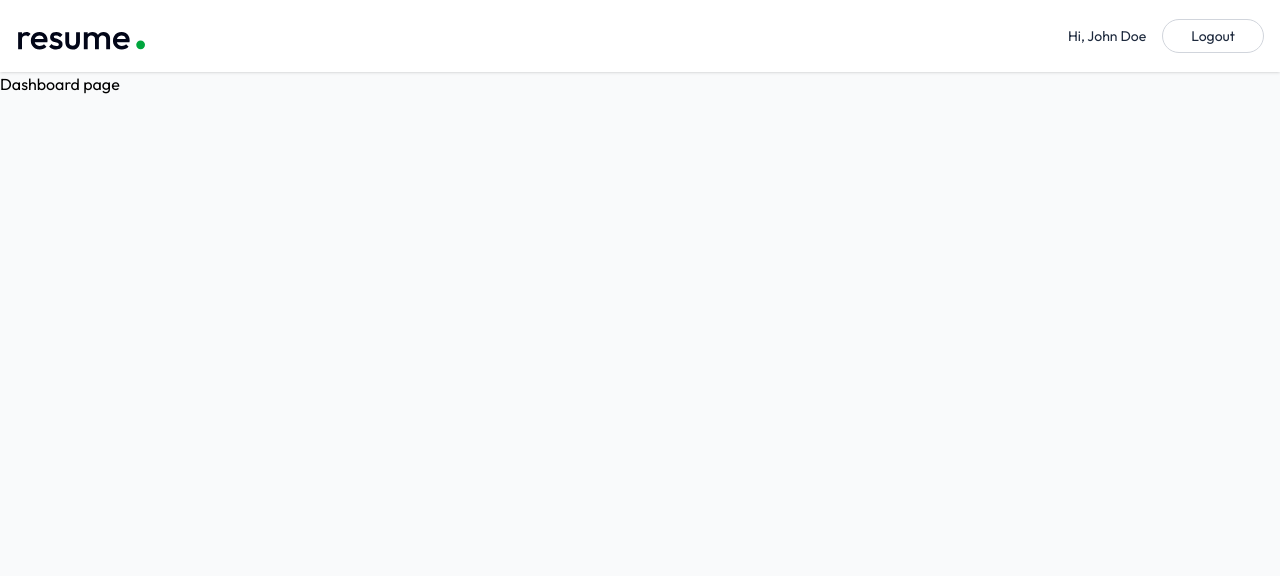
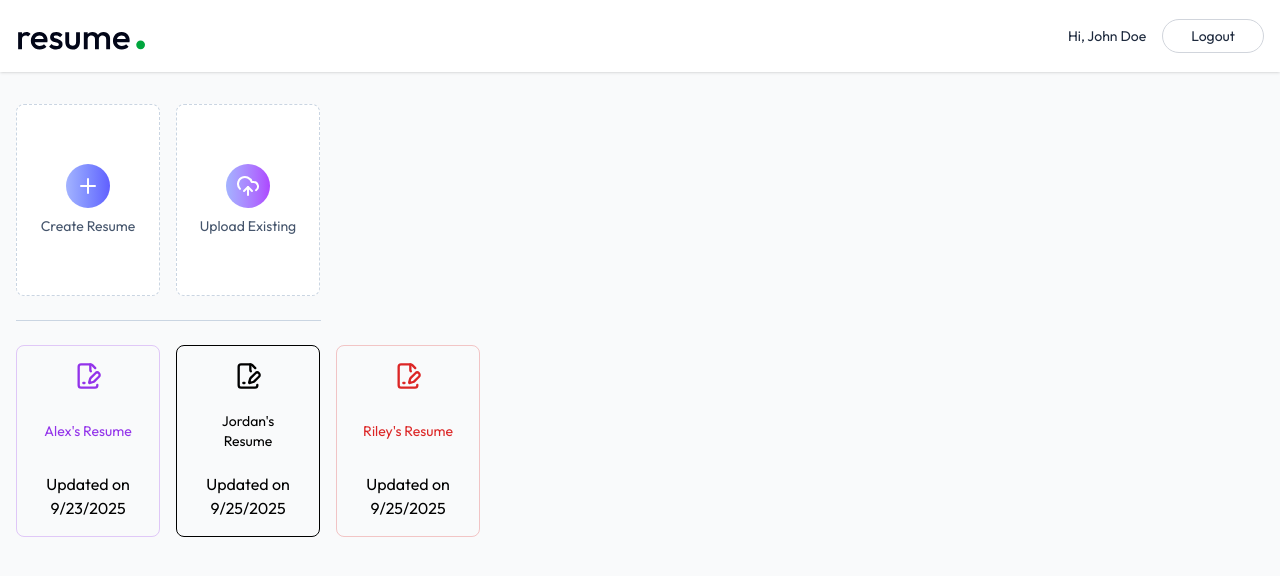
Before and after one commit to rohitmoger11-cyber/resume-builder, a React (Vite) app in the folder client/: page /app in a window 1280 px wide. Shown: the top 576 px of the page. Built offline with nearby package versions, Linux system fonts and the light colour scheme.

Commit message:
Third commit

```diff
--- a/client/src/pages/Dashboard.jsx
+++ b/client/src/pages/Dashboard.jsx
@@ -1,9 +1,61 @@
 import React from "react";
+import { FilePenLineIcon, PencilIcon, PlusIcon, TrashIcon, UploadCloudIcon } from "lucide-react";
+import { useState , useEffect } from "react";
+import {dummyResumeData} from '../assets/assets'
 
 const Dashboard = () => {
+
+  const colors=["#9333ea","#97706","#dc2626","#0284c7","#16a34a"]
+  const [allResumes, setAllResumes] = useState([])
+  const loadAllResumes = async () => {
+    setAllResumes(dummyResumeData)
+  }
+
+  useEffect(() => {
+    loadAllResumes();
+  }, []);
+
   return (
     <div>
-      <h1>Dashboard page</h1>
+      <div className='max-w-7xl mx-auto px-4 py-8'>
+        <p className='text-2xl font-medium mb-6 bg-gradient-to-r from-slate-500 to-slate-700 bg-clip-text text-transparent sm:hidden'>
+          welcome, Jon Doe
+        </p>
+        <div className='flex gap-4'>
+          <button className='w-full bg-white sm:max-w-36 h-48 flex flex-col items-center justify-center rounded-lg gap-2 text-slate-600 border border-dashed border-slate-300 group hover:border-indigo-500 hover:shadow-lg transition-all duration-300 curser-pointer'>
+            <PlusIcon className='size-11 transition-all duration-300 p-2.5 bg-gradient-to-r from-indigo-300 to-indigo-500 hover:scale-110 text-white rounded-full' />
+            <p className='text-sm group-hover:text-indigo-600 transition-all duration-300'>Create Resume</p>
+          </button>
+           <button className='w-full bg-white sm:max-w-36 h-48 flex flex-col items-center justify-center rounded-lg gap-2 text-slate-600 border border-dashed border-slate-300 group hover:border-purple-500 hover:shadow-lg transition-all duration-300 curser-pointer'>
+            <UploadCloudIcon className='size-11 transition-all duration-300 p-2.5 bg-gradient-to-r from-indigo-300 to-purple-500 hover:scale-110 text-white rounded-full' />
+            <p className='text-sm group-hover:text-purple-600 transition-all duration-300'>Upload Existing</p>
+          </button>
+        </div>
+
+
+        <hr className='border-slate-300 my-6 sm:w-[305px]' />
+
+        <div className="grid grid-cols-2 sm:flex flex-wrap gap-4">
+          {allResumes.map((resume,index) => {
+            const baseColor= colors[index%colors.length]
+            return (
+              <button key={index} className="relative w-full sm:max-w-36 h-48 flex flex-col items-center justify-between p-4 rounded-lg gap-2 border group hover:shadow-lg transition-all duration-300 cursor-pointer" style={{background:`linear-gradient(135deg, ${baseColor} 10, ${baseColor}40)`,borderColor:baseColor+'40'}}>
+                <FilePenLineIcon className="size-7 group-hover:scale-105 transition-all" style={{color:baseColor}}/>
+                <p className="text-sm group-hover:scale-105 transition-all px-2 text-center" style={{color:baseColor}}>
+                  {resume.title}
+                </p>
+                <p>
+                  Updated on {new Date(resume.updatedAt).toLocaleDateString()}
+                </p>
+                <div className="absolute top-1 right-1 group-hover:flex hidden items-center">
+                  <TrashIcon className="size-7 p-1.5 hover:bg-white/50 rounded text-slate-700 transition-colors"/>
+                  <PencilIcon className="size-7 p-1.5 hover:bg-white/50 rounded text-slate-700 transition-colors"/>
+                </div>
+              </button>
+            )
+          })}
+        </div>
+        </div>
     </div>
   )
 }
```
